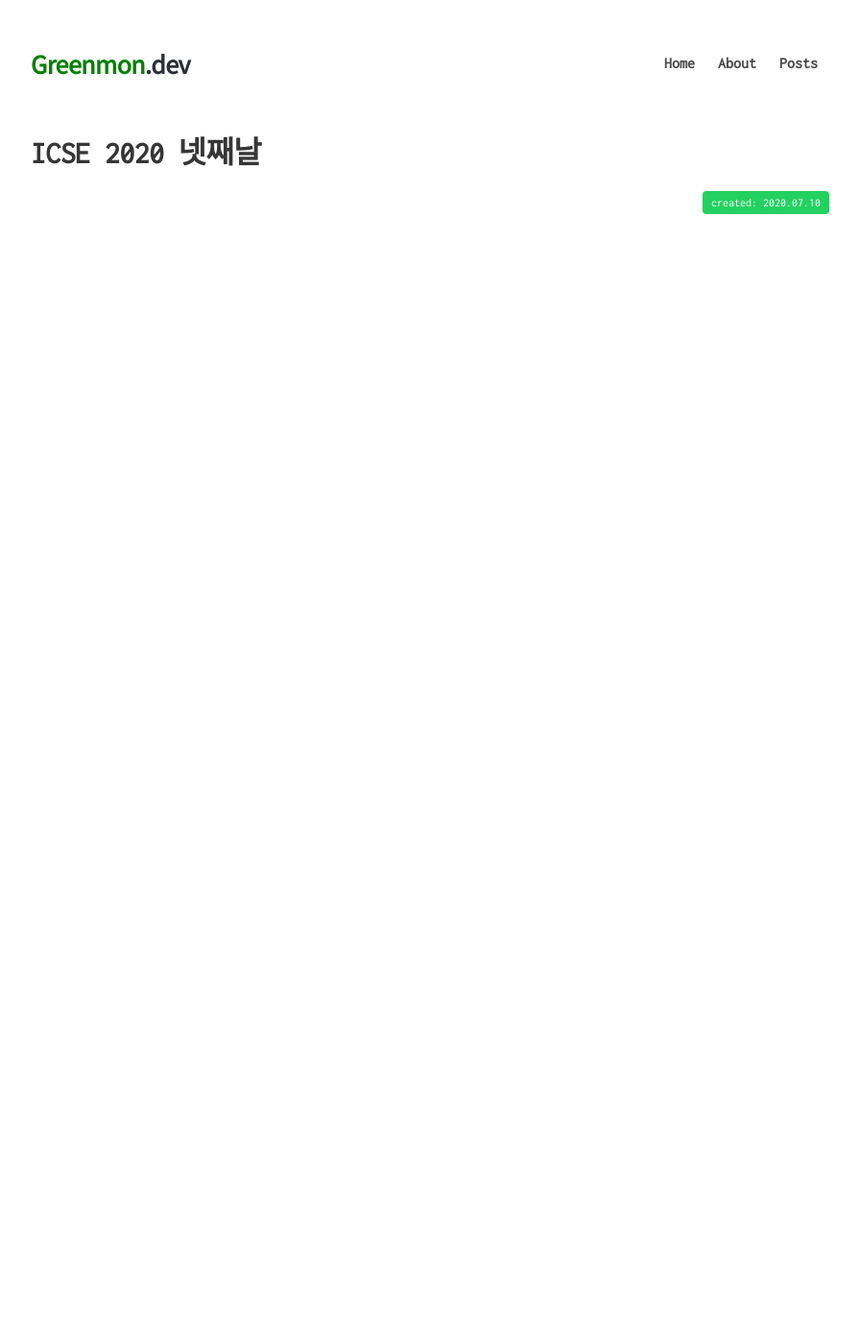
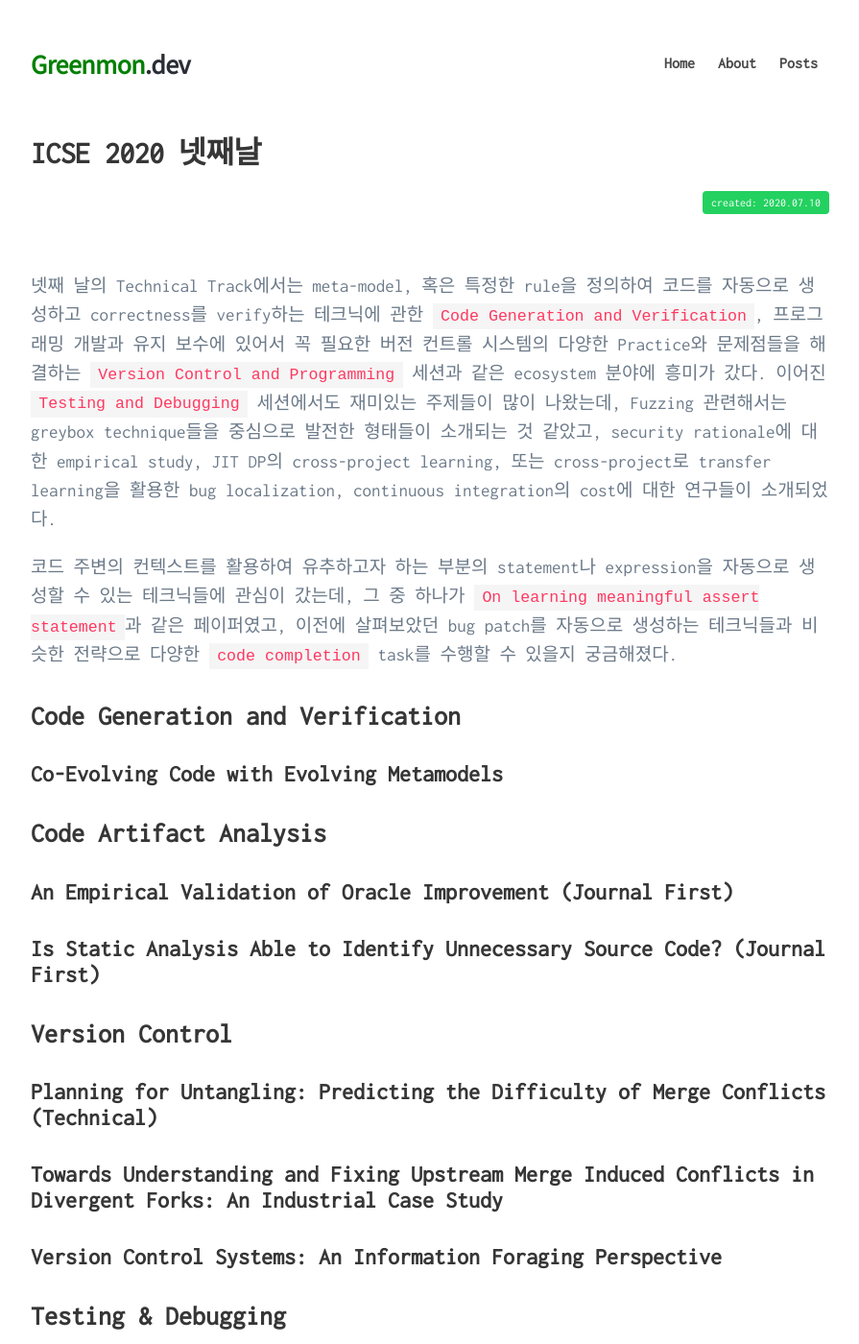
Before and after one commit to greenmonn/greenmonn.github.io, a Jekyll site: the page built from _posts/2020-07-10-ICSE-forth-day.md, in a window 1280 px wide and 1400 px high. Shown: the whole window at 96% size, without its empty margins (192-1087 px from the left). Built offline with Jekyll 4.4.1, drawn with Linux system fonts in a browser that asks for light colours; some web fonts are replaced; our own code applies the rules of GitHub Pages for plain Markdown files; comment, search, counter and statistics services are not loaded; some of the changed text lies outside the part shown.

Commit message:
Add 4th, 5th day paper list

```diff
--- a/_posts/2020-07-10-ICSE-forth-day.md
+++ b/_posts/2020-07-10-ICSE-forth-day.md
@@ -6,3 +6,35 @@ tags: [conference]
 ICSE 2020 Virtual Conference 넷째날
 
 <!--more-->
+
+넷째 날의 Technical Track에서는 meta-model, 혹은 특정한 rule을 정의하여 코드를 자동으로 생성하고 correctness를 verify하는 테크닉에 관한 `Code Generation and Verification`, 프로그래밍 개발과 유지 보수에 있어서 꼭 필요한 버전 컨트롤 시스템의 다양한 Practice와 문제점들을 해결하는 `Version Control and Programming` 세션과 같은 ecosystem 분야에 흥미가 갔다. 이어진 `Testing and Debugging` 세션에서도 재미있는 주제들이 많이 나왔는데, Fuzzing 관련해서는 greybox technique들을 중심으로 발전한 형태들이 소개되는 것 같았고, security rationale에 대한 empirical study, JIT DP의 cross-project learning, 또는 cross-project로 transfer learning을 활용한 bug localization, continuous integration의 cost에 대한 연구들이 소개되었다.
+
+코드 주변의 컨텍스트를 활용하여 유추하고자 하는 부분의 statement나 expression을 자동으로 생성할 수 있는 테크닉들에 관심이 갔는데, 그 중 하나가 `On learning meaningful assert statement`과 같은 페이퍼였고, 이전에 살펴보았던 bug patch를 자동으로 생성하는 테크닉들과 비슷한 전략으로 다양한 `code completion` task를 수행할 수 있을지 궁금해졌다.
+
+
+
+## Code Generation and Verification
+### Co-Evolving Code with Evolving Metamodels
+
+## Code Artifact Analysis
+### An Empirical Validation of Oracle Improvement (Journal First)
+### Is Static Analysis Able to Identify Unnecessary Source Code? (Journal First)
+
+## Version Control
+### Planning for Untangling: Predicting the Difficulty of Merge Conflicts (Technical)
+### Towards Understanding and Fixing Upstream Merge Induced Conflicts in Divergent Forks: An Industrial Case Study
+### Version Control Systems: An Information Foraging Perspective
+
+## Testing & Debugging
+### Schrödinger's Security: Opening the Box on App Developers' Security Rationale
+### Deep Transfer Bug Localization
+### A benchmark-based Evaluation of Search-based Crash Reproduction
+### An Investication of Cross-project Learning in Online JIT Software DP
+### An Empirical Study of Long Duration of Continuous Integration Builds
+
+
+## Deep Learning Testing & Debugging
+### trader: trace divergence Analysis and Embedding regulation for Debugging RNN
+
+## Mutation with DL
+### DeepMutation: A Neural Mutation Tool (Journal First)
```
Also changed, not shown: _posts/2020-07-11-ICSE-fifth-day.md (+22 -0 lines).
